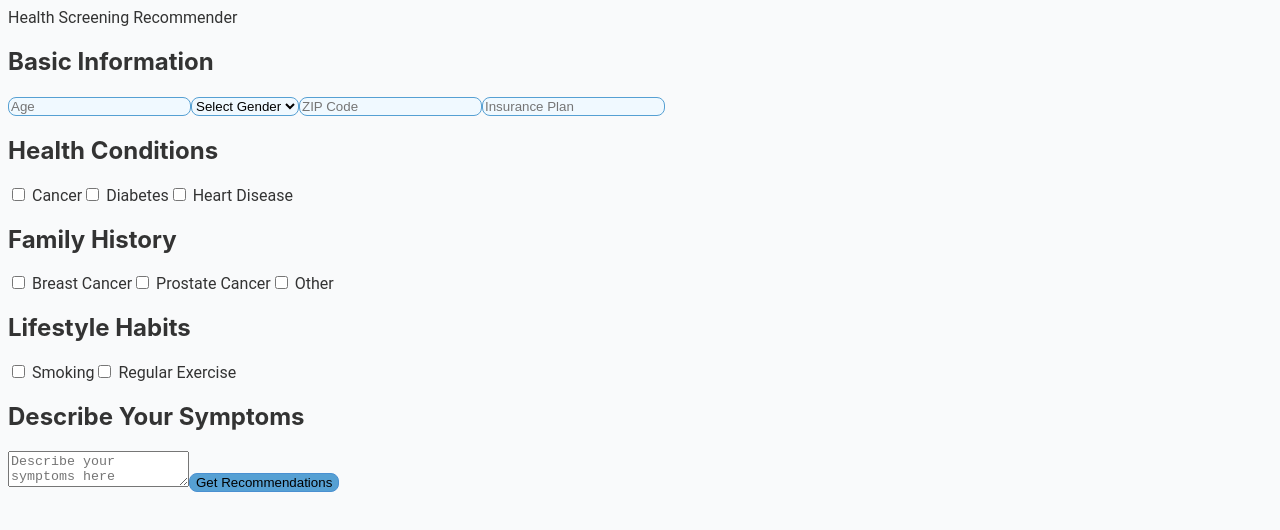
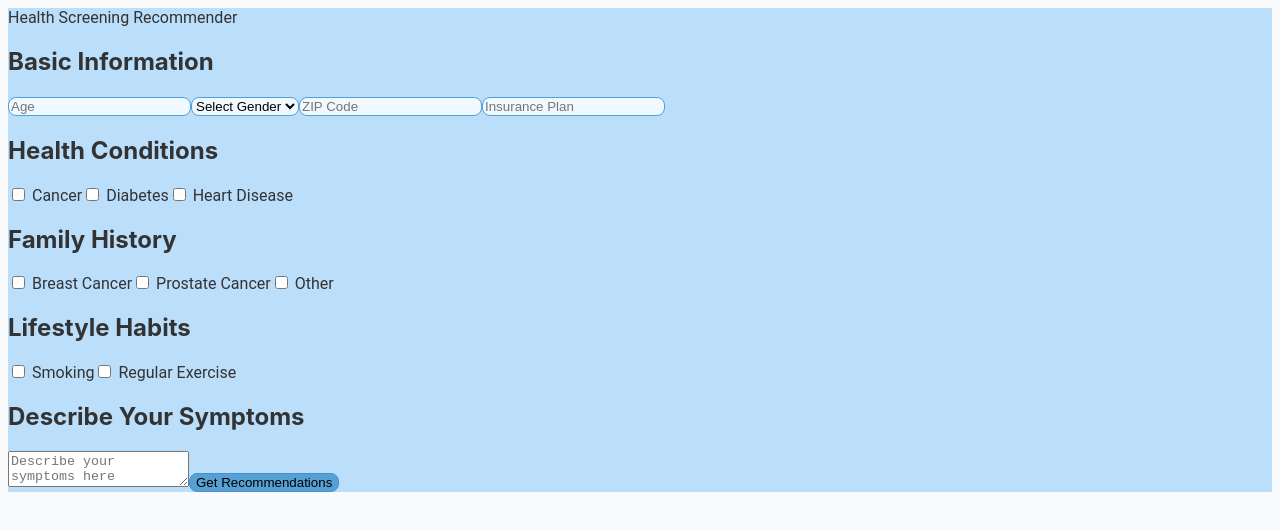
Before and after one commit to aditid14/HackDuke, a React (Create React App) app in the folder everything/: page / in a window 1280 px wide. Shown: the top 530 px of the page. Built offline with nearby package versions, Linux system fonts and the light colour scheme.

Commit message:
changed background color

```diff
--- a/everything/src/App.js
+++ b/everything/src/App.js
@@ -12,6 +12,7 @@ export default function App() {
     symptoms: "", // New field for symptoms
   });
   const [results, setResults] = useState(null);
+  const [bgColor, setBgColor] = useState("rgb(75, 156, 211)");
 
   const handleChange = (e) => {
     const { name, value, type, checked } = e.target;
@@ -71,7 +72,10 @@ export default function App() {
   };
 
   return (
-    <div className="min-h-screen bg-blue-50 flex flex-col items-center justify-center">
+    <div
+      style={{ backgroundColor: "rgb(187, 222, 250)" }}
+      className="min-h-screen flex flex-col items-center justify-center"
+    >
       {/* Navbar */}
       <nav className="w-full bg-blue-700 text-white py-4 text-center text-xl font-bold shadow-md">
         Health Screening Recommender
```
